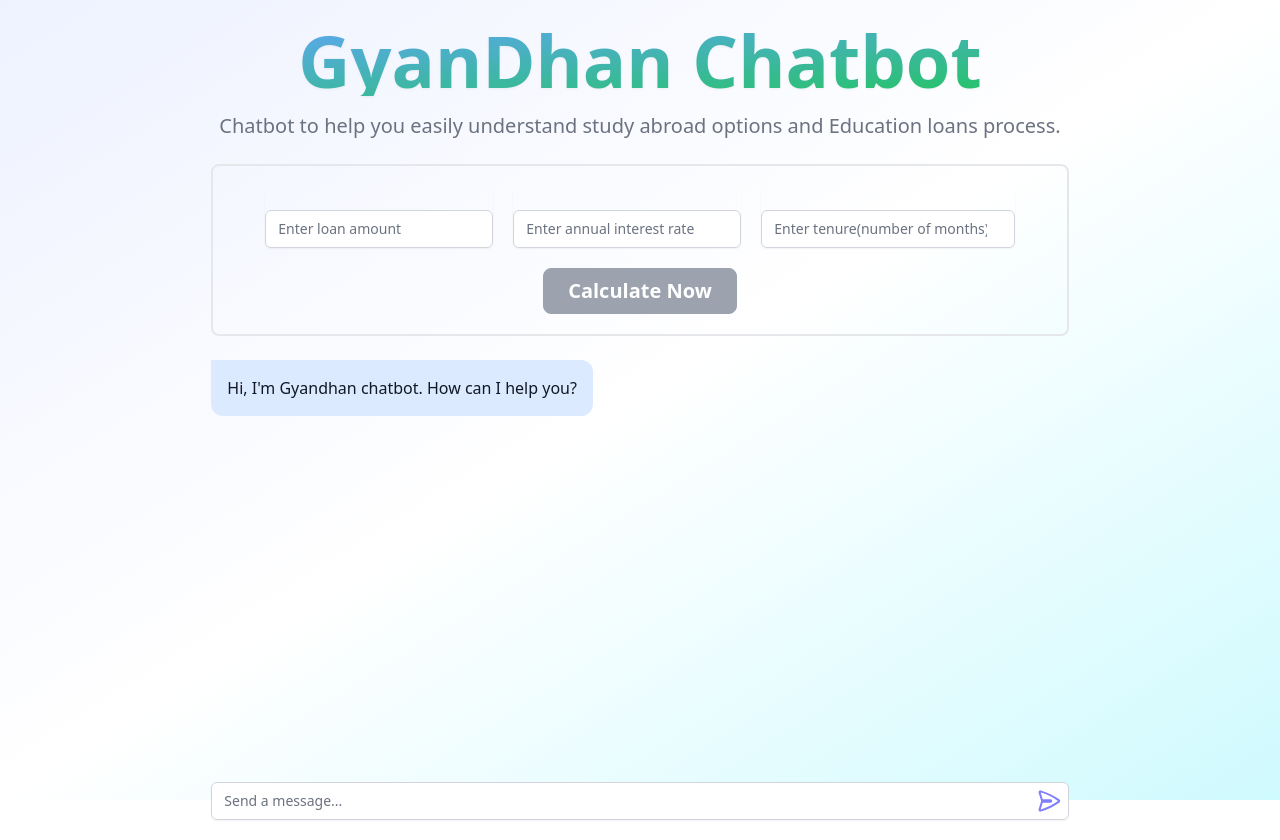
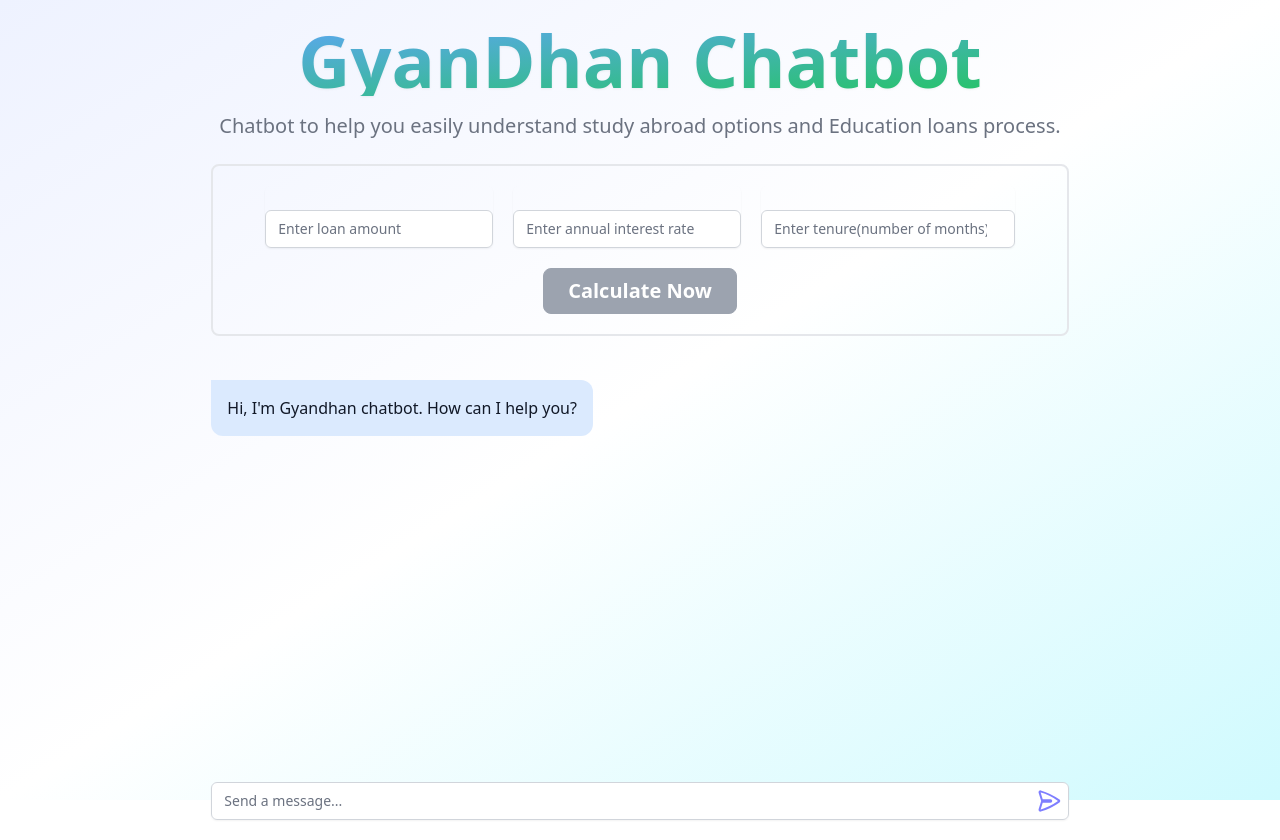
Before and after one commit to ravi1215/gyandhan_emi, a Next.js app: page / in a window 1280 px wide. Built offline with nearby package versions, Linux system fonts and the light colour scheme.

Commit message:
add space between calculator and chat area

```diff
--- a/src/components/chatbot/index.js
+++ b/src/components/chatbot/index.js
@@ -15,7 +15,7 @@
     const [chatHistory, setChatHistory]=useState([]);
 
     return (
-        <div className={`flex flex-col gap-5 pb-5 ${(totalInterest!="")&&(totalPayment!="")&&(emiPerMonth!="")? 'h-[53vh]': 'h-[63vh]'} justify-between`}>
+        <div className={`flex flex-col gap-5 pt-5 pb-5 ${(totalInterest!="")&&(totalPayment!="")&&(emiPerMonth!="")? 'h-[53vh]': 'h-[63vh]'} justify-between`}>
             <ChatSection chatHistory={chatHistory} />
             <InputArea
                 input={input}
```
